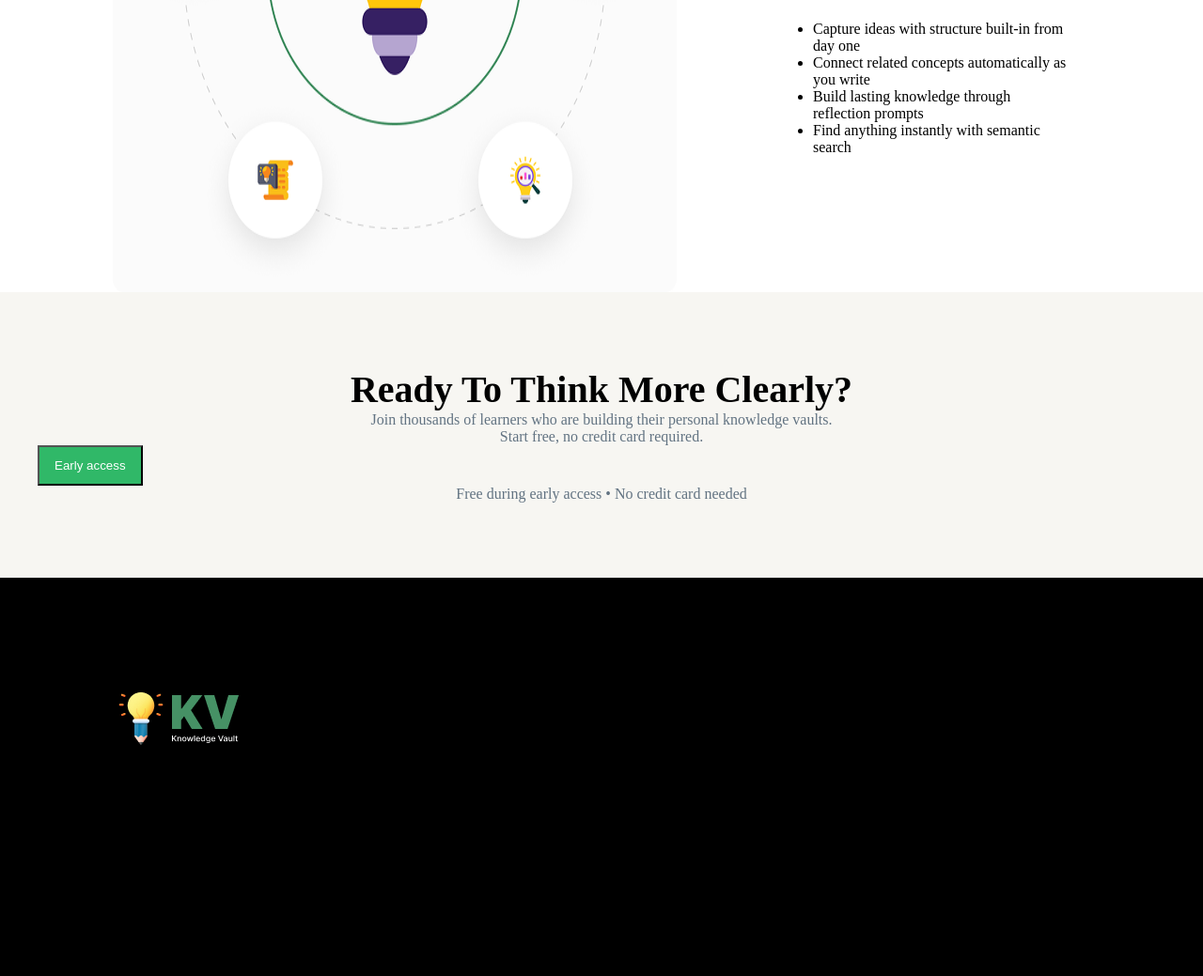
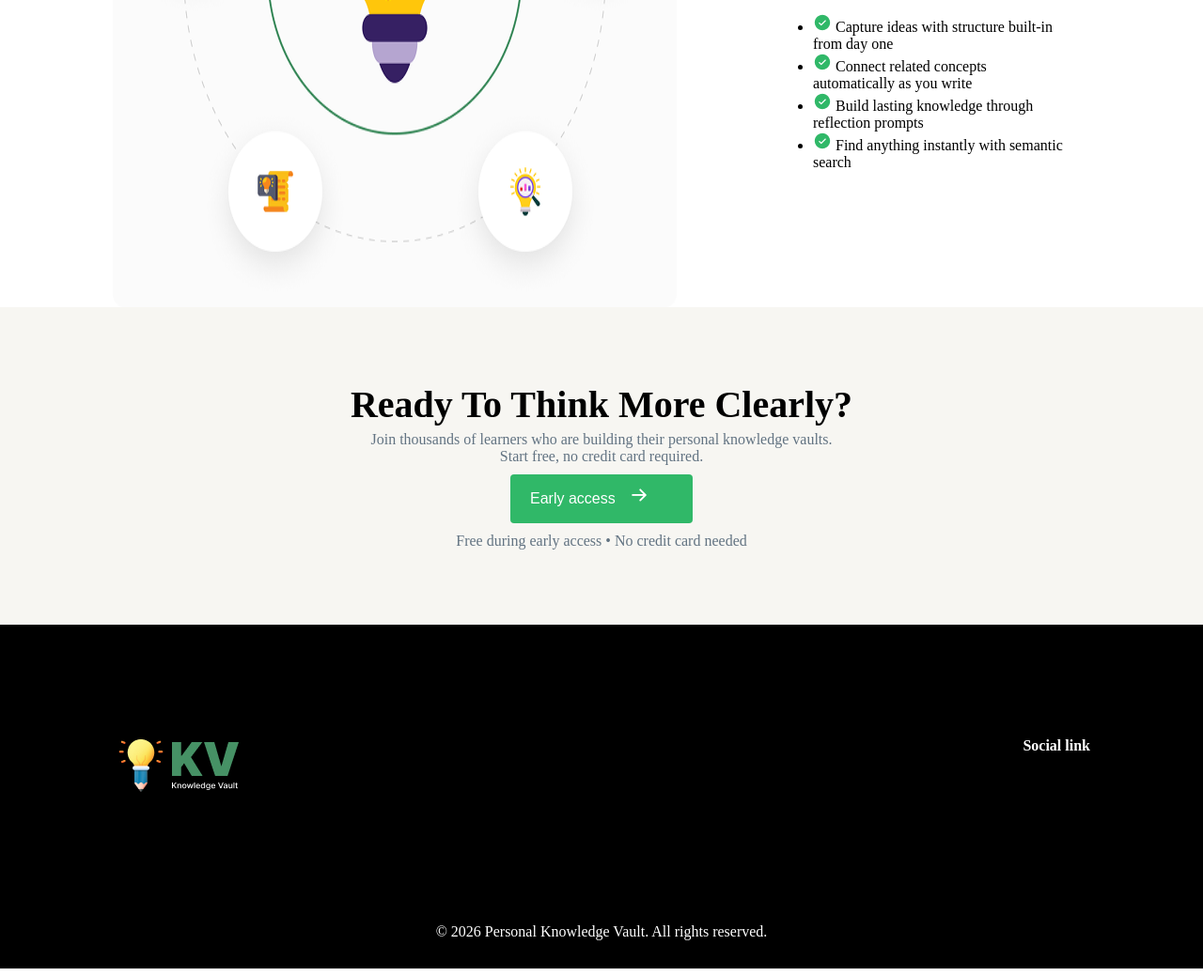
Before and after one commit to asiddika8820-bot/B13-A01-Knowledge-Vault, a plain HTML site: page index.html in a window 1280 px wide. Shown: the part 1761-2800 px from the top of the page at 94% size. Drawn offline with Linux system fonts and the light colour scheme.

Commit message:
almost done

```diff
--- a/css/styl.css
+++ b/css/styl.css
@@ -98,6 +98,7 @@
 .btn-clear{
 
     border: 1px solid #9ca3af;
+    font: #FFFFFF;
     height: 52px;
     padding: 12px 16px;
     border-radius: 4px;
@@ -137,7 +138,7 @@
     box-shadow: 0 8px 30px rgba(0,0,0.6);
 }
 .notes h3{
-    padding-top: 40px;
+    /*padding-top: 40px;*/
     font-size: 24px;
     text-align: center;
 }
@@ -180,10 +181,14 @@
 .module{
     border-radius: 12px;
 }
+.credit{
+    margin-top: 5px;
+    margin-bottom: 10px;
+}
 
 .think{
      padding: 80px 40px;
-    background-color: rgba(247,246,242,1);
+    background-color: #f7f6f2;
 }
 
 .ready h2{
@@ -198,10 +203,57 @@
 }
 .las-btn{
     background-color: #30b868;
-    color: #FFFFFF;
+
     padding: 12px 16px;
+    gap: 10px;
+    display: block;
+    margin: auto;
+    border-radius: 4px;
+    height: 52px;
+    width: 194px;
+    border: none;
+    margin-bottom: 10px;
+    display: flex;
+
 
 }
+
+
+.las-btn .pm{
+
+    font-size: 16px;
+     color: #FFFFFF;
+     font-style:Semi bold;
+     padding: 5px;
+
+}
+.jhamela{
+    padding-bottom: 16px;
+    font-style:Semi bold;
+}
+.im{
+    background-color: rgba(249.85,85,1);
+        display: block;
+        margin: auto;
+        border-radius: 50%;
+    }
+
+.kv{
+        background-color:black;
+        color: #FFFFFF;
+}
+.up-ft{
+    display: flex;
+    justify-content:space-between ;
+    padding: 120px;
+}
+
+.kv p{
+    text-align: center;
+    margin-bottom: 50px;
+    padding-bottom: 30px;
+}
+/*
     .kv{
         background-color: black;
 
--- a/index.html
+++ b/index.html
@@ -34,7 +34,8 @@
 </p>
 
         <div class="btn2">
- <button class="btn-green">Early access now open </button>
+ <button class="btn-green"><p class="jhamela">Start building your vault > <img src="assets/ArrowRight.png"></p>  </button>
+
  <button class="btn-clear">See how it works </button>
 </div>
 
@@ -53,22 +54,25 @@
   <div class="part-3">
 
    <div class="notes">
+    <img class="im"  src="assets/Vector.png">
      <h3>Scattered notes</h3>
      <p>Your ideas live in 10 different apps, none of them connected.</p>
    </div>
 
 <div class="notes">
+       <img class="im"  src="assets/Bookmarks.png">
      <h3>Bookmark Overload</h3>
      <p>Your ideas live in 10 different apps, none of them connected.</p>
    </div>
    <div class="notes">
+       <img class="im"  src="assets/Brain.png">
      <h3>No idea connections</h3>
      <p>Insights stay isolated, never building into bigger understanding..</p>
    </div>
 
    <div class="notes">
-     <h3>Forgetting what
-you learned</h3>
+       <img class="im"  src="assets/Info.png">
+     <h3>Forgetting whatyou learned</h3>
      <p>Knowledge fades because there's no system to retain it..</p>
    </div>
 
@@ -94,10 +98,10 @@ you learned</h3>
       </div>
 
       <ul class="features">
-        <li>Capture ideas with structure built-in from day one</li>
-        <li>Connect related concepts automatically as you write</li>
-        <li>Build lasting knowledge through reflection prompts</li>
-        <li>Find anything instantly with semantic search</li>
+        <li><img src="assets/CheckCircle.png"> Capture ideas with structure built-in from day one</li>
+        <li><img src="assets/CheckCircle.png"> Connect related concepts automatically as you write</li>
+        <li><img src="assets/CheckCircle.png"> Build lasting knowledge through reflection prompts</li>
+        <li><img src="assets/CheckCircle.png"> Find anything instantly with semantic search</li>
       </ul>
 
 
@@ -120,7 +124,8 @@ you learned</h3>
       Start free, no credit card required.
     </p>
 
-    <button class="las-btn">Early access</button>
+    <button class="las-btn"><p class="pm">Early access</p> <img src="assets/ArrowRight.png"></button>
+
 
     <p class="cta-footnote">
       Free during early access
@@ -133,9 +138,10 @@ you learned</h3>
 </section>
 
  <footer class="kv">
-  <img class="f-logo" src="assets/logo-footer.png">
+  <div class="up-ft">
+  <img  src="assets/logo-footer.png">
    <h4> Social link</h4>
-   <br>
+   </div><br>
    <p>© 2026 Personal Knowledge Vault. All rights reserved.</p>
    <div class="copyright">
     </div>
```
